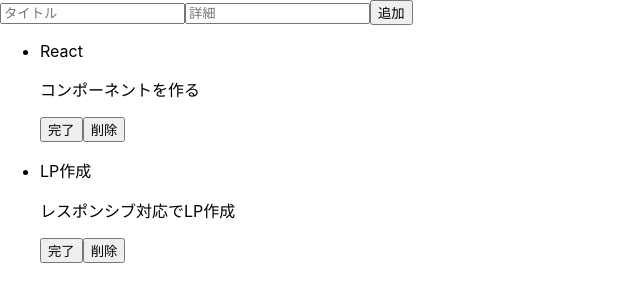
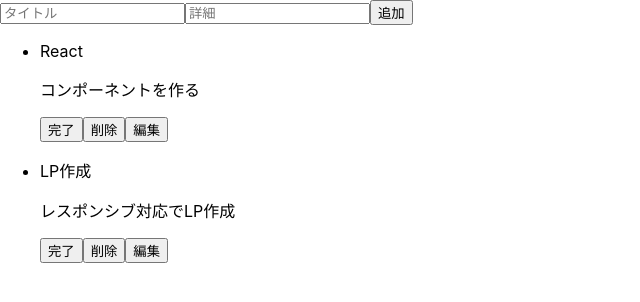
Before and after one commit to Sawakiii/React-class, a React (Create React App) app: page / in a window 1280 px wide. Shown: the top 302 px of the page, without its empty margins (0-640 px from the left). Built offline with nearby package versions, Linux system fonts and the light colour scheme.

Commit message:
編集機能の実装

```diff
--- a/src/App.jsx
+++ b/src/App.jsx
@@ -11,13 +11,15 @@ class App extends React.Component {
 					id : 0,
 					title : "React",
 					desc : "コンポーネントを作る",
-					isDone: false
+					isDone: false,
+					isEdit: false
 				},
 				{
 					id : 1,
 					title : "LP作成",
 					desc : "レスポンシブ対応でLP作成",
-					isDone : false
+					isDone : false,
+					isEdit: false
 				}
 			]
 		}
@@ -31,7 +33,8 @@ class App extends React.Component {
 			id : this.state.todos.length,
 			title : title,
 			desc : desc,
-			isDone : false
+			isDone : false,
+			isEdit : false
 		})
 		this.setState({
 			todos : newTodos
@@ -52,7 +55,8 @@ class App extends React.Component {
 				todo.id = i,
 				todo.title = todo.title,
 				todo.desc = todo.desc,
-				todo.isDone = todo.isDone
+				todo.isDone = todo.isDone,
+				todo.isEdit = todo.isEdit
 			)
 		})
 		let deleteConfirm = window.confirm("「" + this.state.todos[id].title + "」" + "を削除しますか?")
@@ -62,6 +66,24 @@ class App extends React.Component {
 			})
 		}
 	}
+	handleEdit(id) {
+		const editTodos = this.state.todos.slice()
+		editTodos[id].isEdit = true
+		this.setState({
+			todos : editTodos
+		})
+	}
+	handleEditSubmit(e, id) {
+		const editedTodos = this.state.todos.slice()
+		const title = e.target.title.value
+		const desc = e.target.desc.value
+		editedTodos[id].title = title
+		editedTodos[id].desc = desc
+		editedTodos[id].isEdit = false
+		this.setState({
+			todos : editedTodos
+		})
+	}
 	render() {
 		return (
 	  		<div>
@@ -69,6 +91,8 @@ class App extends React.Component {
 				<TodoList todos={this.state.todos}
 				handleClick={this.handleClick.bind(this)}
 				handleClickDelete={this.handleClickDelete.bind(this)}
+				handleEdit={this.handleEdit.bind(this)}
+				handleEditSubmit={this.handleEditSubmit.bind(this)}
 				></TodoList>
 	  		</div>
 		)
--- a/src/TodoItem.jsx
+++ b/src/TodoItem.jsx
@@ -5,12 +5,29 @@ export default class TodoItem extends React.Component {
         const buttonText = this.props.isDone ? "戻す" : "完了"
         const id = this.props.id
         const handleClick = this.props.handleClick
-        return (
-            <li>
+        let todo
+        if (this.props.isEdit === true) {
+            todo =
+            <form onSubmit={(e)=>{
+                e.preventDefault()
+                this.props.handleEditSubmit(e, id)}}>
+                <input type="text" name="title" placeholder={this.props.title} />
+                <input type="text" name="desc" placeholder={this.props.desc} />
+                <button type="submit">編集完了</button>
+            </form>
+        } else {
+            todo =
+            <div>
                 <p>{this.props.title}</p>
                 <p>{this.props.desc}</p>
                 <button onClick={()=>{handleClick(id)}}>{buttonText}</button>
                 <button onClick={()=>{this.props.handleClickDelete(id)}}>削除</button>
+                <button onClick={()=>{this.props.handleEdit(id)}}>編集</button>
+            </div>
+        }
+        return (
+            <li>
+                {todo}
             </li>
         )
     }
--- a/src/TodoList.jsx
+++ b/src/TodoList.jsx
@@ -3,8 +3,6 @@ import TodoItem from "./TodoItem"
 
 export default class TodoList extends React.Component {
     render() {
-
-        // 繰り返ししてliが入ったリストつくる。
         let list = this.props.todos.map((todo, i)=>{
             return (
                 <TodoItem
@@ -12,8 +10,11 @@ export default class TodoList extends React.Component {
                 title={todo.title}
                 desc={todo.desc}
                 isDone={todo.isDone}
+                isEdit={todo.isEdit}
                 handleClick={this.props.handleClick}
                 handleClickDelete={this.props.handleClickDelete}
+                handleEdit={this.props.handleEdit}
+                handleEditSubmit={this.props.handleEditSubmit}
                 ></TodoItem>
             )
         })
```
